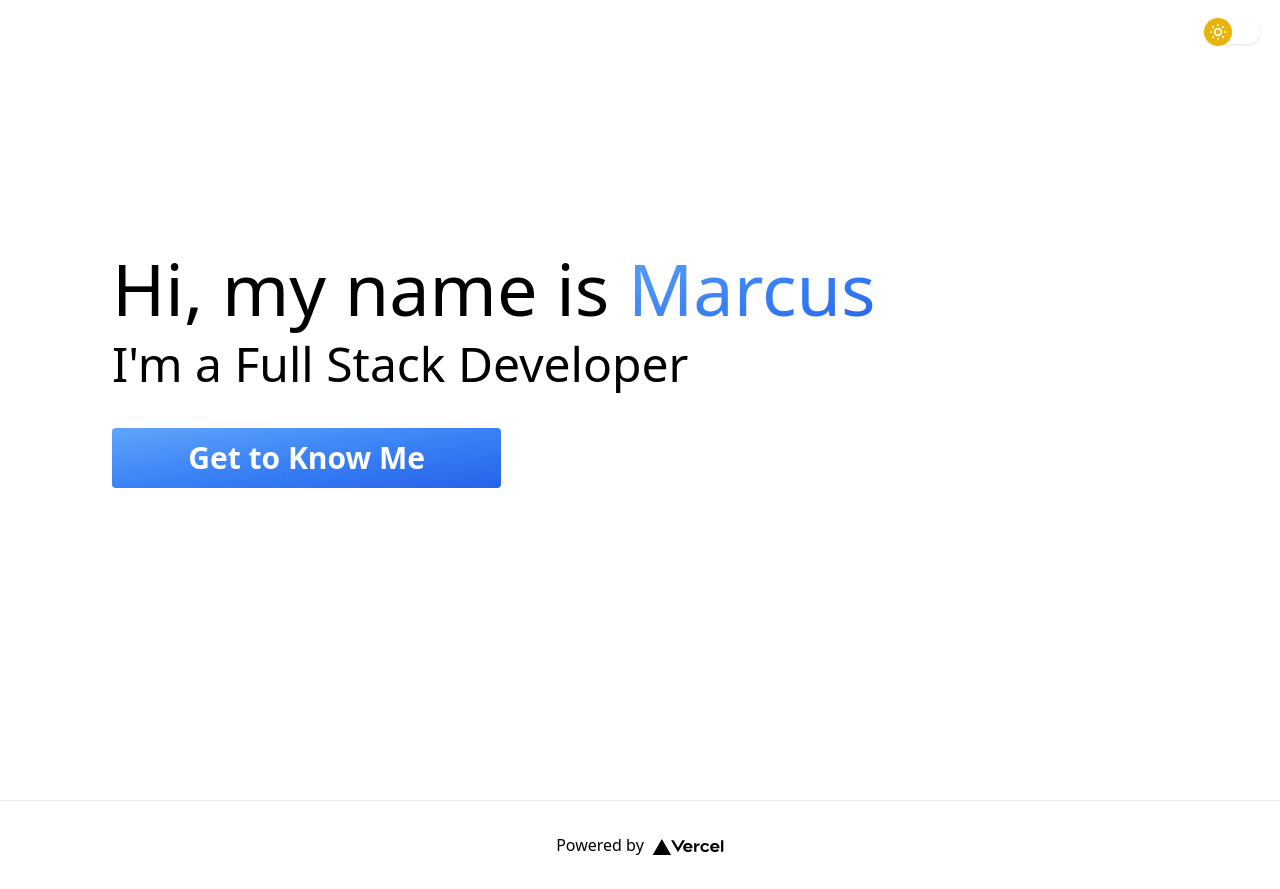
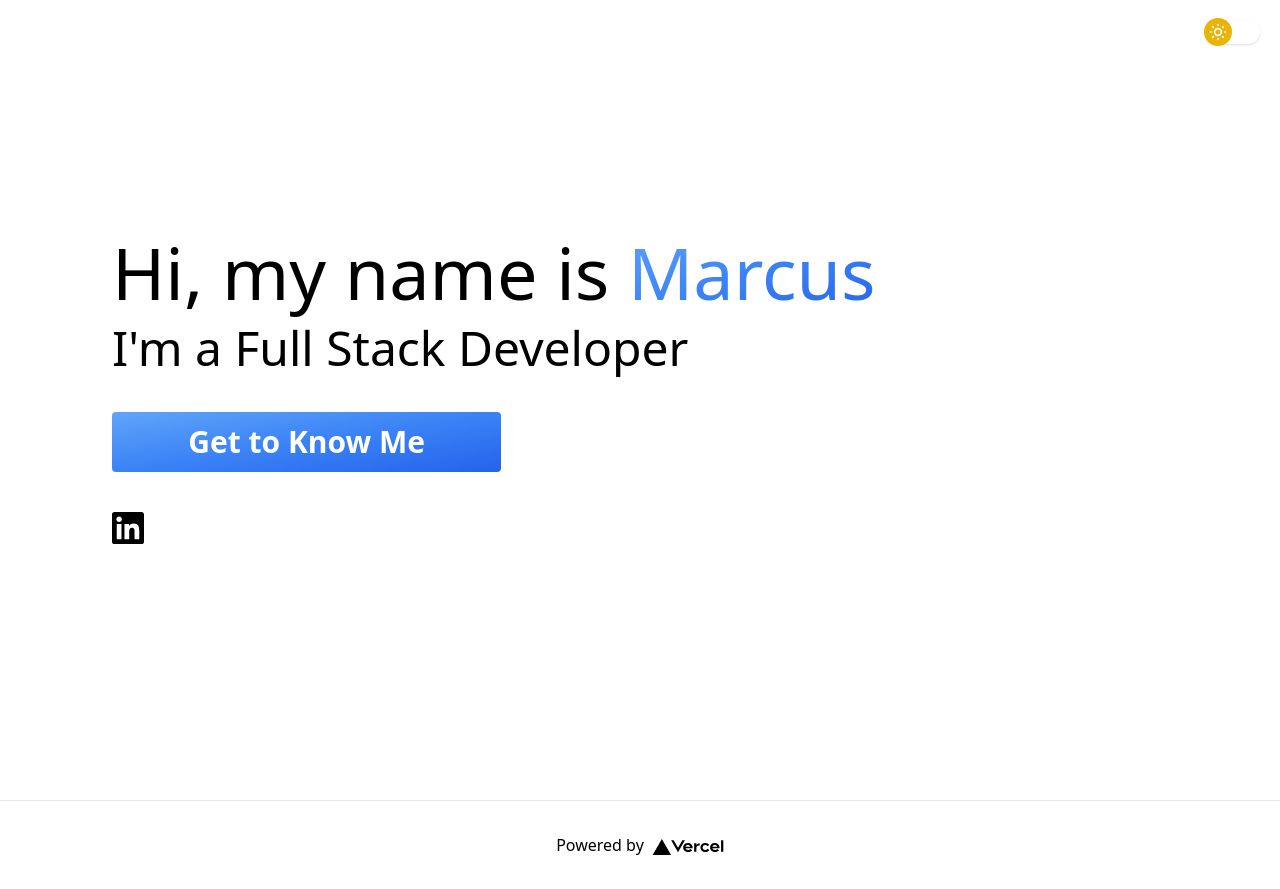
Before and after one commit to mhgamboa/portfolio-v2, a Next.js app: page / in a window 1280 px wide. Built offline with nearby package versions, Linux system fonts and the light colour scheme.

Commit message:
Add react-icons

```diff
--- a/components/DarkModeButton.tsx
+++ b/components/DarkModeButton.tsx
@@ -8,8 +8,6 @@ interface props {
 function DarkModeButton({ toggleDark, dark }: props) {
   return (
     <button
-      data-aos="fade-left"
-      data-aos-mirror="false"
       className="absolute top-5 right-5 w-10 h-5 md:w-12 md:h-6 rounded-2xl bg-white flex items-center transition duration-300 focus:outline-none shadow"
       onClick={() => toggleDark((dark) => (dark === "dark" ? "" : "dark"))}
     >
--- a/components/Hero.tsx
+++ b/components/Hero.tsx
@@ -1,5 +1,7 @@
 import React from "react";
 import DarkModeButton from "./DarkModeButton";
+import { SiLinkedin } from "react-icons/si";
+import { IconContext } from "react-icons";
 
 interface props {
   dark: string;
@@ -8,7 +10,7 @@ interface props {
 
 const Hero = ({ dark, toggleDark }: props) => {
   return (
-    <section className="h-screen w-full flex flex-col items-center dark:bg-gray-900 justify-center lg:items-start lg:pl-28">
+    <section className="h-screen w-full flex flex-col items-center dark:bg-gray-800 justify-center lg:items-start lg:pl-28">
       <DarkModeButton toggleDark={toggleDark} dark={dark} />
       <div className="flex flex-col">
         <h1 className="text-center lg:text-left font-medium dark:text-white mb-3">
@@ -28,6 +30,11 @@ const Hero = ({ dark, toggleDark }: props) => {
         </span>
       </a>
       <div className="flex justify-between mb-5 w-1/2 md:w-1/3 lg:w-1/3">
+        <IconContext.Provider value={{ size: "2rem" }}>
+          <a href="https://www.linkedin.com/in/marcus-gamboa/" target="_blank" rel="noreferrer">
+            <SiLinkedin />
+          </a>
+        </IconContext.Provider>
         {/* <a href="https://www.linkedin.com/in/marcus-gamboa/" target="_blank" rel="noreferrer">
           <LinkedinIcon
             className="h-10 lg:h-12 xl:h-14 2xl:h-20"
--- a/package.json
+++ b/package.json
@@ -16,7 +16,8 @@
     "eslint-plugin-prettier": "^4.0.0",
     "next": "12.1.5",
     "react": "18.1.0",
-    "react-dom": "18.1.0"
+    "react-dom": "18.1.0",
+    "react-icons": "^4.3.1"
   },
   "devDependencies": {
     "@types/node": "17.0.29",
```
Also changed, not shown: 1 other file (tests, documents, lock files or other folders).
